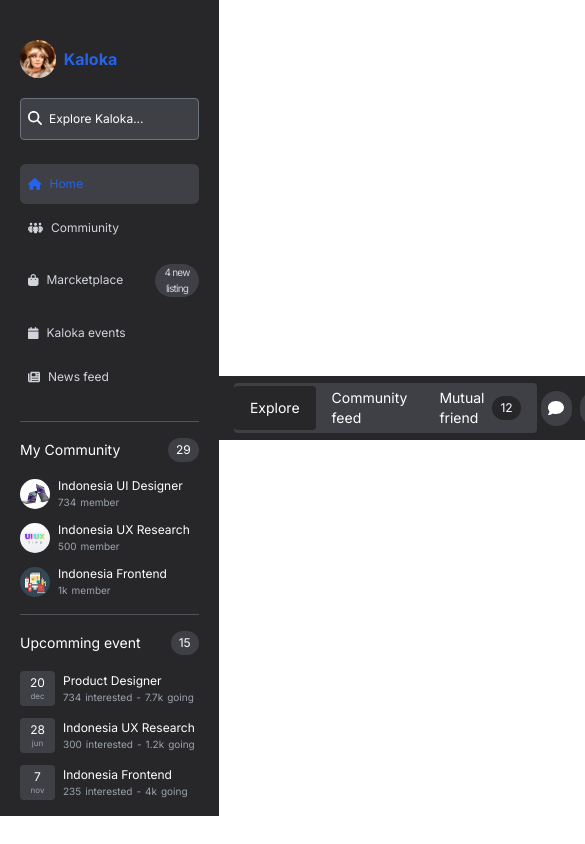
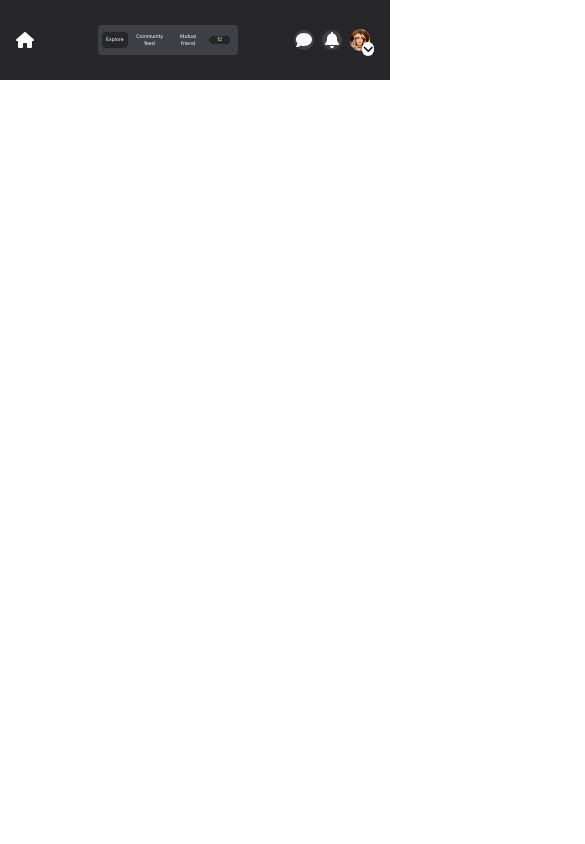
Before and after one commit to CaseoJKL/mern-front, a Next.js app: page / in a window 390 px wide. Shown: the top 844 px of the page, 585 px wide, since content can reach past the window. Built offline with nearby package versions, Linux system fonts and the light colour scheme.

Commit message:
Header in Homepage => Header Section(responsive)  => done++

```diff
--- a/src/app/_Components/Home/Navbar.js
+++ b/src/app/_Components/Home/Navbar.js
@@ -38,7 +38,7 @@ const Navbar = () => {
           <div className="relative">
             <Image className="rounded-full" src={profile} alt="" />
             <FontAwesomeIcon
-              className="mr-2 absolute top-6 -right-1 text-xs px-[2px] py-[2px] cursor-pointer bg-white text-black rounded-full"
+              className="mr-2 absolute px-[1px] py-[1px] top-3 lg:top-6 -right-1 text-xs lg:px-[2px] lg:py-[2px] cursor-pointer bg-white text-black rounded-full"
               icon={faAngleDown}
             />
           </div>
--- a/src/app/_PageContain/Home.js
+++ b/src/app/_PageContain/Home.js
@@ -5,7 +5,7 @@ const Home = () => {
   return (
     <main className="flex justify-start items-center">
       <LeftSideBar />
-      <div className="w-full">
+      <div className="w-[100vw]">
         <Navbar />
       </div>
     </main>
--- a/src/app/globals.css
+++ b/src/app/globals.css
@@ -14,28 +14,37 @@
   @apply text-white bg-zinc-800 border-zinc-600;
 }
 .home_header nav {
-  @apply flex justify-between items-center h-16 px-4;
+  @apply flex justify-between items-center h-20 px-4;
 }
 .home_header nav > section {
   @apply flex justify-center items-center;
 }
 .home_header nav > section > div {
-  @apply w-[35px] h-[35px] bg-zinc-700 rounded-full mx-1 flex-row-g cursor-pointer;
+  @apply w-[20px] h-[20px] sm:w-[35px] sm:h-[35px] bg-zinc-700 rounded-full mx-1 flex-row-g cursor-pointer;
+}
+.home_header nav > section > h2 {
+  @apply hidden sm:block;
 }
 .home_header nav > section > div > svg {
   @apply m-0;
+}
+.home_header nav > section > h1 {
+  @apply hidden sm:block sm:text-xl;
 }
 .home_header nav > section > h2 {
   @apply mx-2;
 }
 .home_header nav > ul {
-  @apply flex justify-around items-center bg-zinc-700 rounded text-sm h-[50px] w-[385px] -ml-[20%];
+  @apply flex justify-around items-center px-1 ml-1 bg-zinc-700 rounded w-[140px] h-[30px] sm:h-[50px] sm:w-[385px];
 }
 .home_header nav > ul > li {
-  @apply flex-row-g  px-4 py-3 rounded cursor-pointer;
+  @apply flex-row-g px-1 py-1 sm:py-4 text-center sm:px-6 rounded cursor-pointer;
+}
+.home_header nav > ul > li > h4 {
+  @apply text-[5px] sm:text-[10px];
 }
 .home_header nav > ul > li > span {
-  @apply bg-zinc-800 rounded-full px-2 py-1 ml-2 text-xs;
+  @apply text-[5px] bg-zinc-800 rounded-full px-2 sm:py-1 ml-2 sm:text-xs;
 }
 .activate {
   @apply bg-zinc-800;
@@ -47,7 +56,7 @@
 
 /* 👇 Start LeftSideBar in home page */
 .main_LeftSideBar {
-  @apply max-w-[250px] px-5 bg-zinc-800 border-zinc-600;
+  @apply w-[280px] px-5 bg-zinc-800 border-zinc-600 hidden md:block;
 }
 /* 👇 Menu Section */
 .main_LeftSideBar-MenuSection {
@@ -57,7 +66,7 @@
   @apply flex justify-start items-center pl-2 py-3 my-1 rounded-md cursor-pointer;
 }
 .main_LeftSideBar-MenuSection div span {
-  @apply text-[10px] rounded-full px-2 py-[0.8px] -tracking-[0.8px] bg-zinc-700 text-center ml-8;
+  @apply text-[10px] rounded-full px-1 py-[0.8px] -tracking-[0.8px] bg-zinc-700 text-center ml-4 hidden lg:block;
 }
 .active {
   @apply bg-zinc-700 !text-blue-600;
@@ -112,20 +121,6 @@
 /* 👆 End LeftSideBar in home page */
 @tailwind utilities;
 
-/* :root {
-  --foreground-rgb: 0, 0, 0;
-  --background-start-rgb: 214, 219, 220;
-  --background-end-rgb: 255, 255, 255;
-} */
-
-/* @media (prefers-color-scheme: dark) {
-  :root {
-    --foreground-rgb: 255, 255, 255;
-    --background-start-rgb: 0, 0, 0;
-    --background-end-rgb: 0, 0, 0;
-  }
-}  */
-
 /* Start design Scroll bar */
 ::-webkit-scrollbar {
   width: 5px;
```
